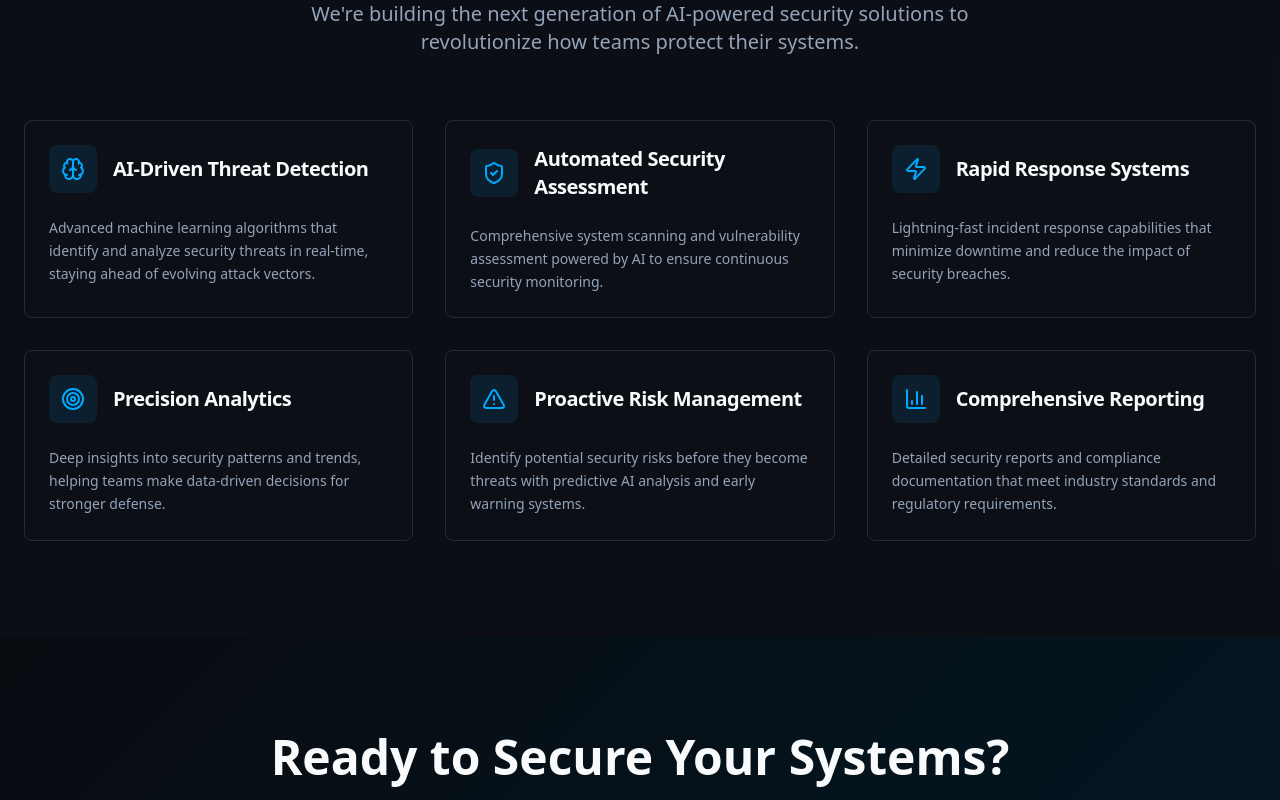
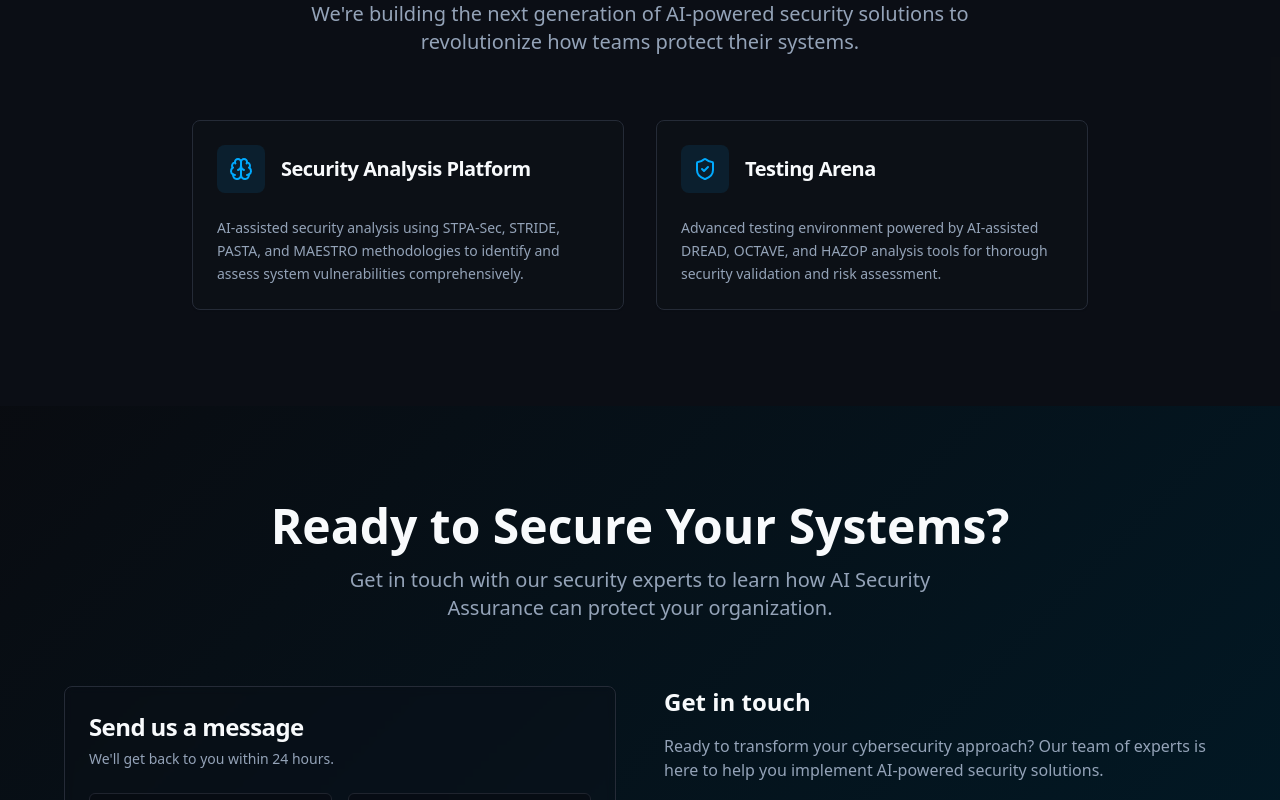
Before and after one commit to AISecurityAssurance/ai-sec-ally, a React (Vite) app: page / in a window 1280 px wide. Shown: the part 960-1760 px from the top of the page. Built offline with nearby package versions, Linux system fonts and the light colour scheme.

Commit message:
Fix: Products not rendering
The Products component was not being rendered on the page. This commit adds the Products component to the Index page.

```diff
--- a/src/components/Products.tsx
+++ b/src/components/Products.tsx
@@ -2,36 +2,16 @@ import { Card, CardContent, CardDescription, CardHeader, CardTitle } from "@/com
 import { Brain, ShieldCheck, Zap, Target, AlertTriangle, BarChart3 } from "lucide-react";
 
 const Products = () => {
-  const features = [
+  const products = [
     {
       icon: Brain,
-      title: "AI-Driven Threat Detection",
-      description: "Advanced machine learning algorithms that identify and analyze security threats in real-time, staying ahead of evolving attack vectors."
+      title: "Security Analysis Platform",
+      description: "AI-assisted security analysis using STPA-Sec, STRIDE, PASTA, and MAESTRO methodologies to identify and assess system vulnerabilities comprehensively."
     },
     {
       icon: ShieldCheck,
-      title: "Automated Security Assessment",
-      description: "Comprehensive system scanning and vulnerability assessment powered by AI to ensure continuous security monitoring."
-    },
-    {
-      icon: Zap,
-      title: "Rapid Response Systems",
-      description: "Lightning-fast incident response capabilities that minimize downtime and reduce the impact of security breaches."
-    },
-    {
-      icon: Target,
-      title: "Precision Analytics",
-      description: "Deep insights into security patterns and trends, helping teams make data-driven decisions for stronger defense."
-    },
-    {
-      icon: AlertTriangle,
-      title: "Proactive Risk Management",
-      description: "Identify potential security risks before they become threats with predictive AI analysis and early warning systems."
-    },
-    {
-      icon: BarChart3,
-      title: "Comprehensive Reporting",
-      description: "Detailed security reports and compliance documentation that meet industry standards and regulatory requirements."
+      title: "Testing Arena",
+      description: "Advanced testing environment powered by AI-assisted DREAD, OCTAVE, and HAZOP analysis tools for thorough security validation and risk assessment."
     }
   ];
 
@@ -47,20 +27,20 @@ const Products = () => {
           </p>
         </div>
 
-        <div className="grid grid-cols-1 md:grid-cols-2 lg:grid-cols-3 gap-8">
-          {features.map((feature, index) => (
+        <div className="grid grid-cols-1 md:grid-cols-2 gap-8 max-w-4xl mx-auto">
+          {products.map((product, index) => (
             <Card key={index} className="bg-card/50 border-border hover:bg-card/70 transition-all duration-300 group hover:shadow-elegant">
               <CardHeader>
                 <div className="flex items-center space-x-4">
                   <div className="p-3 bg-primary/10 rounded-lg group-hover:bg-primary/20 transition-colors">
-                    <feature.icon className="h-6 w-6 text-primary" />
+                    <product.icon className="h-6 w-6 text-primary" />
                   </div>
-                  <CardTitle className="text-xl text-foreground">{feature.title}</CardTitle>
+                  <CardTitle className="text-xl text-foreground">{product.title}</CardTitle>
                 </div>
               </CardHeader>
               <CardContent>
                 <CardDescription className="text-muted-foreground leading-relaxed">
-                  {feature.description}
+                  {product.description}
                 </CardDescription>
               </CardContent>
             </Card>
```
